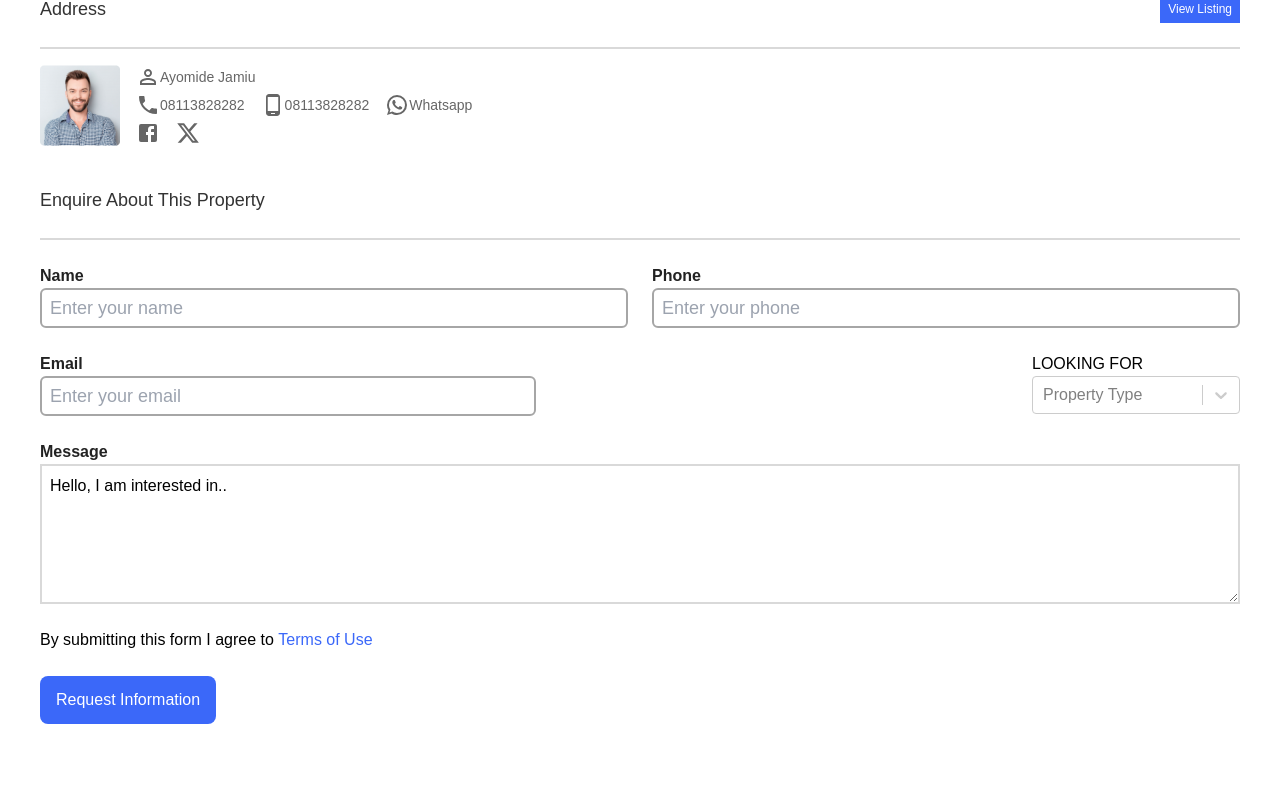
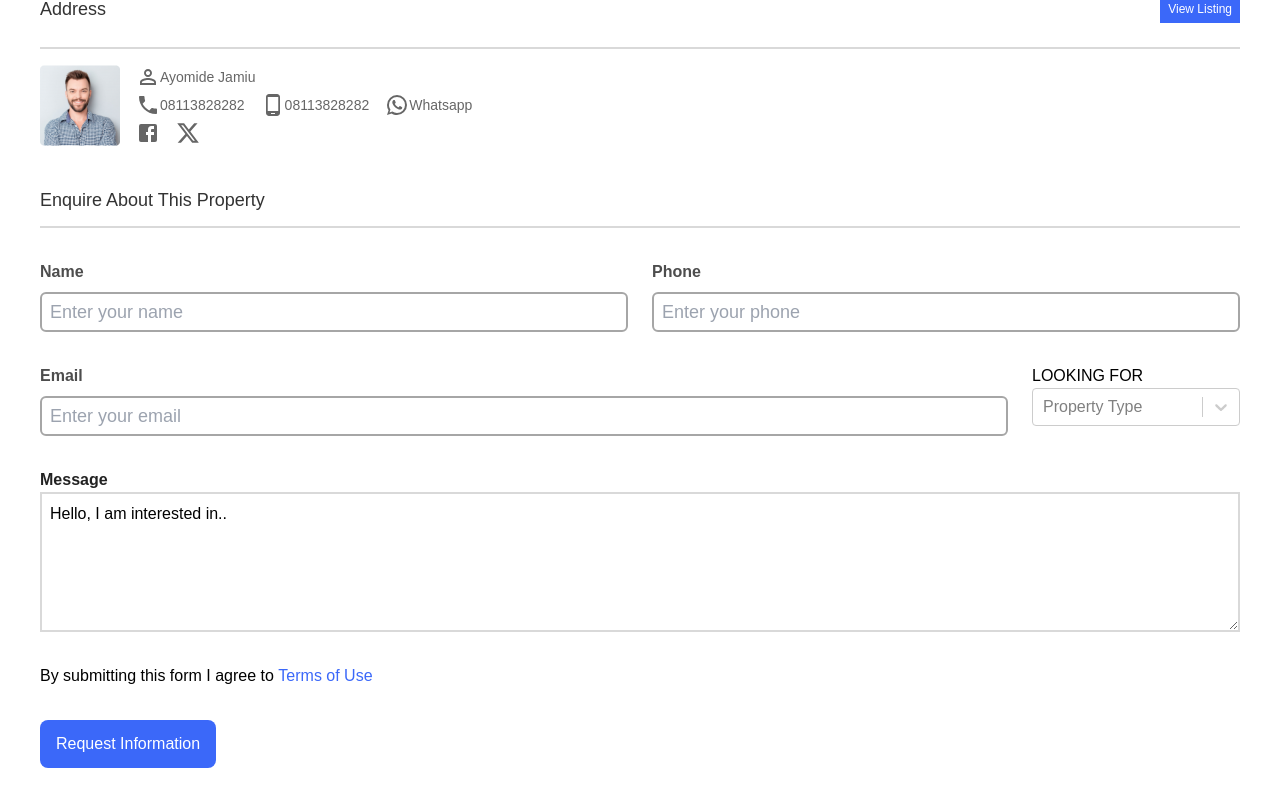
Before and after one commit to Obadea/rentwise, a React (Create React App) app: page /apartment/properties in a window 1280 px wide. Shown: the part 7117-7923 px from the top of the page. Before the commit the page ends 7881 px from the top, so only its background shows below. Built offline with nearby package versions, Linux system fonts and the light colour scheme; a web font is replaced by a local one.

Commit message:
review component added

```diff
--- a/src/pages/propertyPage/components/ContactInfo.jsx
+++ b/src/pages/propertyPage/components/ContactInfo.jsx
@@ -53,17 +53,17 @@ function ContactInfo() {
           </div>
         </div>
       </div>
-      <form action="#" className="flex flex-col gap-6">
-        <div className="flex justify-between py-6 border-b-2 border-[#D9D9D9] flex-1 min-w-[45%]">
+      <form action="#" className="flex flex-col gap-8">
+        <div className="flex justify-between py-6 pb-3 border-b-2 border-[#D9D9D9] flex-1 min-w-[45%]">
           <h4 className=" font-medium text-lg text-customdark">
             Enquire About This Property
           </h4>
         </div>
         <div className="flex flex-col lg:flex-row justify-between gap-6">
-          <div className="flex flex-col flex-1 ">
+          <div className="flex flex-col flex-1 gap-2 ">
             <label
               htmlFor="name"
-              className="font-bold text-base text-[#222222]"
+              className="font-bold text-base text-customNameBlack"
             >
               Name
             </label>
@@ -71,13 +71,13 @@ function ContactInfo() {
               type="text"
               id="name"
               placeholder="Enter your name"
-              className="pl-2 py-1 border-2 border-customBlackShade w-[100%] text-lg rounded-md focus:outline-none focus:border-gray-500"
+              className="pl-2 py-1 border-2 border-customBlackShade text-lg rounded-md focus:outline-none focus:border-gray-500"
             />
           </div>
-          <div className="flex flex-col flex-1">
+          <div className="flex flex-col gap-2 flex-1">
             <label
               htmlFor="phone"
-              className="font-bold text-base text-[#222222]"
+              className="font-bold text-base text-customNameBlack"
             >
               Phone
             </label>
@@ -89,11 +89,11 @@ function ContactInfo() {
             />
           </div>
         </div>
-        <div className="flex flex-col lg:flex-row justify-between">
-          <div className="flex flex-col w-[100%]">
+        <div className="flex flex-col lg:flex-row justify-between gap-6">
+          <div className="flex flex-col w-[100%] gap-2">
             <label
               htmlFor="email"
-              className="font-bold text-base text-[#222222]"
+              className="font-bold text-base text-customNameBlack"
             >
               Email
             </label>
@@ -101,7 +101,7 @@ function ContactInfo() {
               type="text"
               id="email"
               placeholder="Enter your email"
-              className="pl-2 py-1 border-2 border-customBlackShade w-[100%] lg:w-[50%] text-lg rounded-md focus:outline-none focus:border-gray-500"
+              className="pl-2 py-1 border-2 border-customBlackShade  text-lg rounded-md focus:outline-none focus:border-gray-500"
             />
           </div>
           <div>
--- /dev/null
+++ b/src/pages/propertyPage/components/Review.jsx
@@ -0,0 +1,7 @@
+import React from "react";
+
+function Review() {
+  return <div></div>;
+}
+
+export default Review;
```
